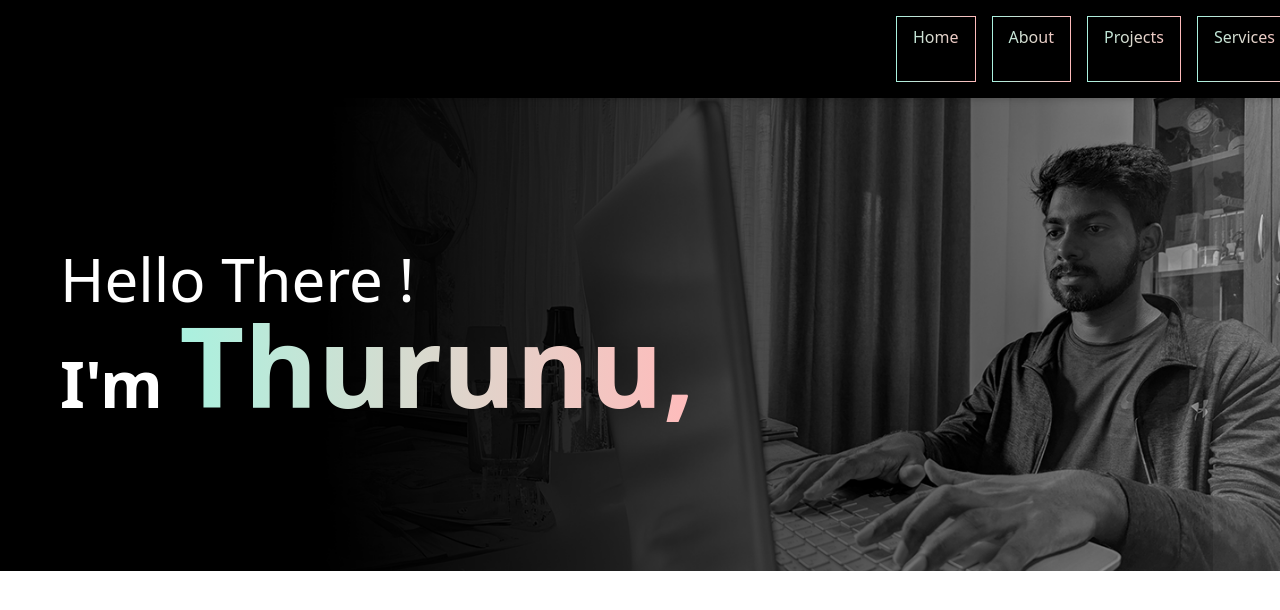
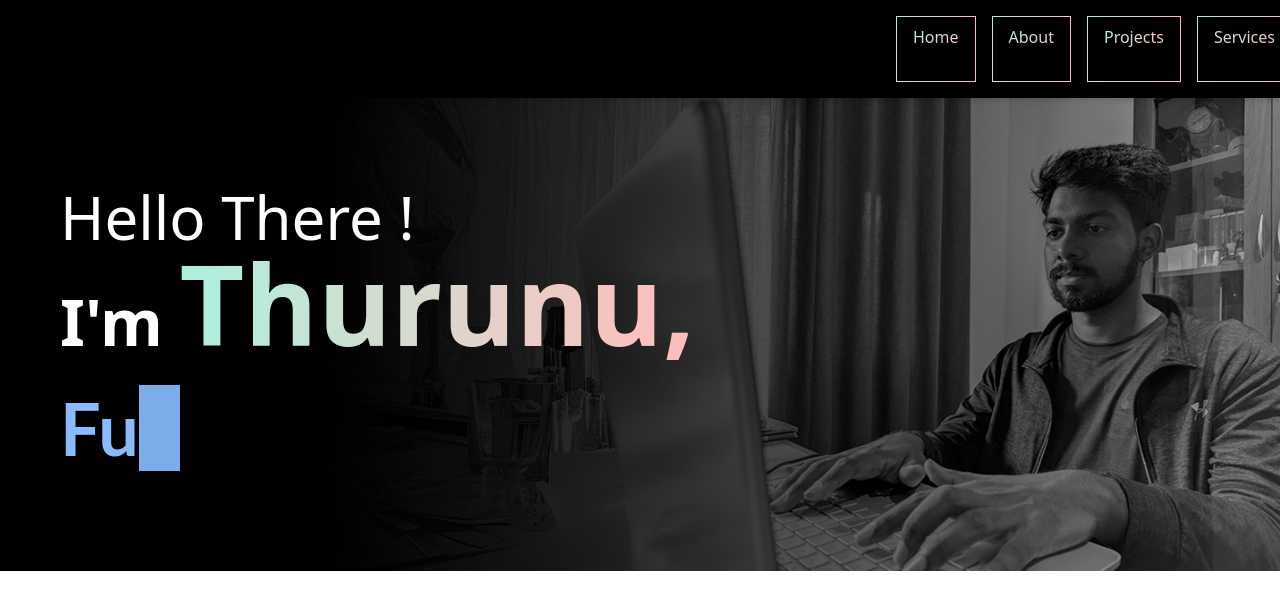
Before and after one commit to thurunuym/my-portofolio, a React (Vite) app: page / in a window 1280 px wide. Shown: the top 610 px of the page. Built offline with nearby package versions, Linux system fonts and the light colour scheme.

Commit message:
typewriter animation added

```diff
--- a/src/components/Home.jsx
+++ b/src/components/Home.jsx
@@ -14,7 +14,11 @@ const Home = () => {
                 Thurunu,
                 </span>
             </p>
-            <p></p>
+
+            <h1 aria-label="Hi! I'm a Full-Stack Developer">
+  <span class="typewriter thick"></span>
+</h1>
+
         </div>
         <div>
 
--- a/src/styles/Home.css
+++ b/src/styles/Home.css
@@ -41,29 +41,163 @@
 
 
 
-
-.aurora-text {
-  position: relative;
-  display: inline-block;
-  font-size: 7rem;
-  font-weight: bold;
-  background: repeating-radial-gradient(circle, var(--clr-1), var(--clr-2), var(--clr-3), var(--clr-4));
-  background-size: 400% 400%;
-  animation: aurora-gradient 8s ease infinite;
-  -webkit-background-clip: text;
-  -webkit-text-fill-color: transparent;
-  background-clip: text;
-  color: transparent;
+h1 {
+  font-size: 9vmin;
+  color: #8bf;
+  text-align: left;
+  font-family: Lato, sans-serif;
+  font-weight: 700;
+  margin-left: 0;
+  margin-top: 15px;
 }
 
-@keyframes aurora-gradient {
-  0% {
-    background-position: 0% 50%;
+/* Typewriter effect 1 */
+@keyframes typing{
+
+    0%, 3.5%   { content: ""; }
+  1.5%       { content: "F"; }
+  2.5%       { content: "Fu"; }
+  3.5%       { content: "Ful"; }
+  4.5%       { content: "Full"; }
+  5.5%       { content: "Full-"; }
+  6.5%       { content: "Full-S"; }
+  7.5%       { content: "Full-St"; }
+  8.5%       { content: "Full-Sta"; }
+  9.5%       { content: "Full-Stac"; }
+  10.5%      { content: "Full-Stack"; }
+  11.5%      { content: "Full-Stack "; }
+  12.5%      { content: "Full-Stack D"; }
+  13.5%      { content: "Full-Stack De"; }
+  14.5%      { content: "Full-Stack Dev"; }
+  15.5%      { content: "Full-Stack Deve"; }
+  16.5%      { content: "Full-Stack Devel"; }
+  17.5%      { content: "Full-Stack Develo"; }
+  18.5%      { content: "Full-Stack Develop"; }
+  19.5%      { content: "Full-Stack Develope"; }
+  20.5%, 23% { content: "Full-Stack Developer"; }
+
+
+ 24%        { content: "Full-Stack Develope"; }
+  25%        { content: "Full-Stack Develop"; }
+  26%        { content: "Full-Stack Develo"; }
+  27%        { content: "Full-Stack Devel"; }
+  28%        { content: "Full-Stack Deve"; }
+  29%        { content: "Full-Stack Dev"; }
+  30%        { content: "Full-Stack De"; }
+  31%        { content: "Full-Stack D"; }
+  32%        { content: "Full-Stack "; }
+  33%        { content: "Full-Stack"; }
+  34%        { content: "Full-Stac"; }
+  35%        { content: "Full-Sta"; }
+  36%        { content: "Full-St"; }
+  37%        { content: "Full-S"; }
+  38%        { content: "Full-"; }
+  39%        { content: "Full"; }
+  40%        { content: "Ful"; }
+  41%        { content: "Fu"; }
+  42%        { content: "F"; }
+  43%, 44%   { content: ""; }
+
+  /* UI/UX Enthusiast */
+  45%        { content: "U"; }
+  46%        { content: "UI"; }
+  47%        { content: "UI/"; }
+  48%        { content: "UI/U"; }
+  49%        { content: "UI/UX"; }
+  50%        { content: "UI/UX "; }
+  51%        { content: "UI/UX E"; }
+  52%        { content: "UI/UX En"; }
+  53%        { content: "UI/UX Ent"; }
+  54%        { content: "UI/UX Enth"; }
+  55%        { content: "UI/UX Enthu"; }
+  56%        { content: "UI/UX Enthus"; }
+  57%        { content: "UI/UX Enthusi"; }
+  58%        { content: "UI/UX Enthusia"; }
+  59%        { content: "UI/UX Enthusias"; }
+  60%        { content: "UI/UX Enthusiast"; }
+  61%, 63%   { content: "UI/UX Enthusiast"; }
+  /* Erase UI/UX Enthusiast */
+  64%        { content: "UI/UX Enthusias"; }
+  65%        { content: "UI/UX Enthusia"; }
+  66%        { content: "UI/UX Enthusi"; }
+  67%        { content: "UI/UX Enthus"; }
+  68%        { content: "UI/UX Enthu"; }
+  69%        { content: "UI/UX Enth"; }
+  70%        { content: "UI/UX Ent"; }
+  71%        { content: "UI/UX En"; }
+  72%        { content: "UI/UX E"; }
+  73%        { content: "UI/UX "; }
+  74%        { content: "UI/UX"; }
+  75%        { content: "UI/U"; }
+  76%        { content: "UI/"; }
+  77%        { content: "UI"; }
+  78%        { content: "U"; }
+  79%, 80%   { content: ""; }
+
+  /* Designer */
+  81%        { content: "D"; }
+  82%        { content: "De"; }
+  83%        { content: "Des"; }
+  84%        { content: "Desi"; }
+  85%        { content: "Desig"; }
+  86%        { content: "Design"; }
+  87%        { content: "Designe"; }
+  88%, 91%   { content: "Designer"; }
+  /* Erase Designer */
+  92%        { content: "Designe"; }
+  93%        { content: "Design"; }
+  94%        { content: "Desig"; }
+  95%        { content: "Desi"; }
+  96%        { content: "Des"; }
+  97%        { content: "De"; }
+  98%        { content: "D"; }
+  99%, 100%  { content: ""; }
+}
+
+
+@keyframes blink {
+  0%, 100% { opacity: 1; }
+  50% { opacity: 0; }
+}
+
+.typewriter {
+  --caret: currentcolor;
+}
+
+.typewriter::before {
+  content: "";
+  animation: typing 13.5s infinite;
+}
+
+.typewriter::after {
+  content: "";
+  border-right: 1px solid var(--caret);
+  animation: blink 0.5s linear infinite;
+}
+
+.typewriter.thick::after {
+  border-right: 1ch solid var(--caret);
+}
+
+.typewriter.nocaret::after {
+  border-right: 0;
+}
+
+
+@media (prefers-reduced-motion) {
+  .typewriter::after {
+    animation: none;
   }
-  50% {
-    background-position: 100% 50%;
-  }
-  100% {
-    background-position: 0% 50%;
+
+  /* @keyframes sequencePopup {
+    0%, 100% { content: "developer"; }
+    25% { content: "writer"; }
+    50% { content: "reader"; }
+    75% { content: "human"; }
+  } */
+
+  .typewriter::before {
+    content: "developer";
+    animation: sequencePopup 12s linear infinite;
   }
 }
```
